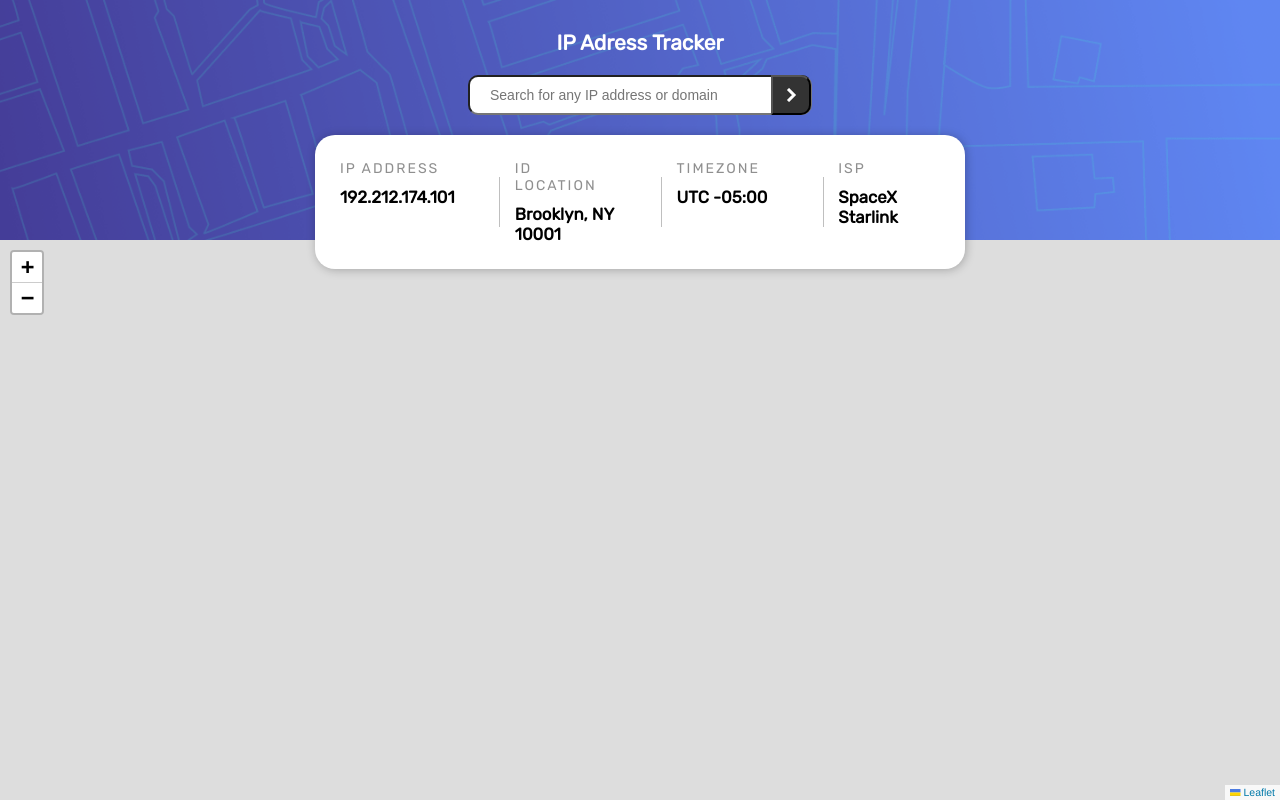
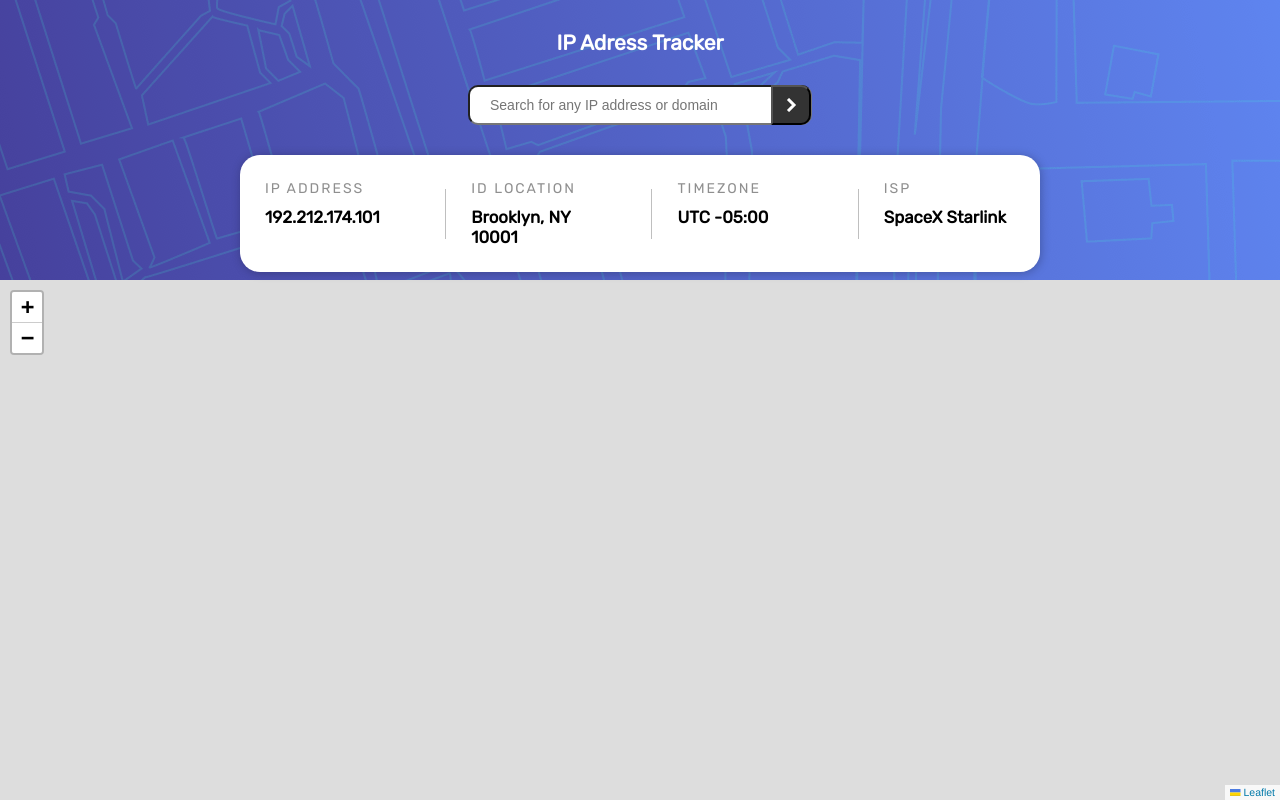
Before and after one commit to HugoAlbuquerque1993/Frontend-Mentor, a plain HTML site: page ip-address-tracker-master/index.html in a window 1280 px wide. Drawn offline with nearby package versions, Linux system fonts and the light colour scheme; no server answers.

Commit message:
Update style.css

```diff
--- a/ip-address-tracker-master/style.css
+++ b/ip-address-tracker-master/style.css
@@ -18,9 +18,9 @@ header {
 	display: flex;
 	flex-direction: column;
 	align-items: center;
-	gap: 20px;
+	gap: 30px;
 	max-width: 100vw;
-	height: 30vh;
+	height: 35vh;
 }
 
 header > h2 {
@@ -83,7 +83,7 @@ header > .infoDiv > div {
 	position: relative;
 	flex-direction: column;
 	gap: 10px;
-	width: 150px;
+	width: 200px;
 }
 header > .infoDiv > div:not(:first-child)::before {
 	content: "";
@@ -91,7 +91,7 @@ header > .infoDiv > div:not(:first-child)::before {
 	background-color: #00000040;
 	top: 50%;
 	transform: translateY(-50%);
-	left: -15%;
+	left: -20%;
 	height: 50px;
 	width: 1px;
 }
@@ -127,7 +127,7 @@ header > .infoDiv > i:hover {
 }
 
 main > #map {
-	height: 70vh;
+	height: 65vh;
 }
 
 @media (max-width: 950px) {
@@ -138,7 +138,9 @@ main > #map {
 		width: 350px;
 		gap: 1rem;
 	}
+
 	header > .infoDiv > div {
+		width: 150px;
 		gap: 0px;
 	}
 	header > .infoDiv > div:not(:first-child)::before {
@@ -146,9 +148,6 @@ main > #map {
 	}
 }
 @media (max-width: 600px) {
-	header {
-		height: 35vh;
-	}
 	header > .inpDiv {
 		width: 75vw;
 	}
@@ -165,9 +164,6 @@ main > #map {
 	header > .infoDiv > div {
 		width: 100%;
 	}
-	main > #map {
-		height: 65vh;
-	}
 	header > .infoDiv > i {
 		display: none;
 	}
```
